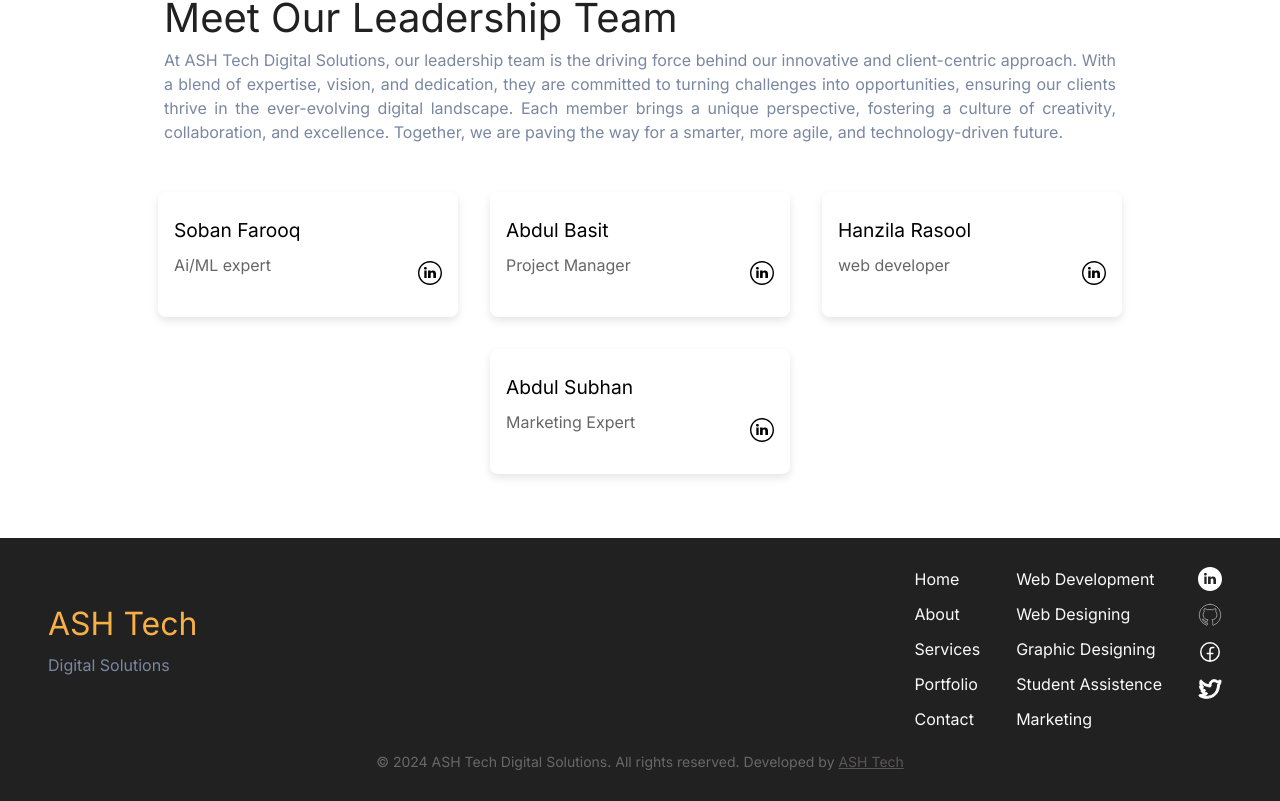
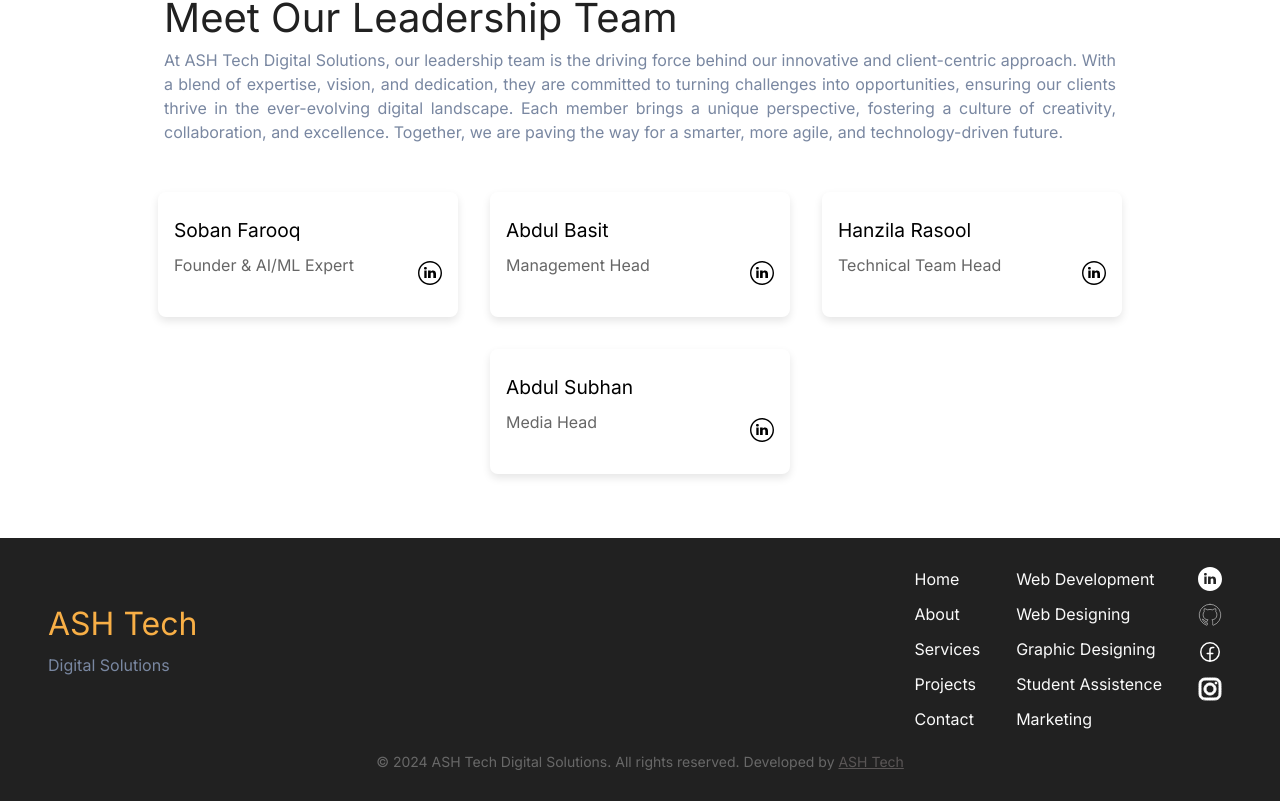
Before and after one commit to hanzilarasool/ashtechdigital, a React (Vite) app: page /about in a window 1280 px wide. Shown: the part 547-1348 px from the top of the page. Built offline with nearby package versions, Linux system fonts and the light colour scheme.

Commit message:
Fixed the contact form container height issue, Updated the roles of team members, Updated the see our work button link, added insta and fb link in footer

```diff
--- a/src/components/Footer/Footer.jsx
+++ b/src/components/Footer/Footer.jsx
@@ -18,7 +18,7 @@ const Footer = () => {
                             <li><Link to="/">Home</Link></li>
                             <li><Link to="/about">About</Link></li>
                             <li><Link to="/services">Services</Link></li>
-                            <li><Link to="/">Portfolio</Link></li>
+                            <li><Link to="/projects">Projects</Link></li>
                             <li><Link to="/contact">Contact</Link></li>
                         </ul>
                     </div>
@@ -37,8 +37,8 @@ const Footer = () => {
                         <ul className='social-links-list'>
                             <li className='social-link'><Link to="https://www.linkedin.com/company/ashtech-digital-solutions/" > <img src="./Footer/linkedin.svg" alt="" /></Link></li>
                             <li className='social-link'><Link to="https://github.com/ashtechdigitalsolutions" > <img src="./Footer/git.svg" alt="" /></Link></li>
-                            <li className='social-link'><Link to="https://web.facebook.com/ashtechdigitalsolutions/" > <img src="./Footer/fb.svg" alt="" /></Link></li>
-                            <li className='social-link'><Link to="/" > <img src="./Footer/x.svg" alt="" /></Link></li>
+                            <li className='social-link'><Link to="https://www.facebook.com/share/1BK9XTFTp3/?mibextid=wwXIfr" > <img src="./Footer/fb.svg" alt="" /></Link></li>
+                            <li className='social-link'><Link to="https://www.instagram.com/ashtechdigitalsolutions?igsh=MXdzeDdkM3YxYWNndQ%3D%3D&utm_source=qr" > <img src="./Footer/ig.svg" alt="" /></Link></li>
                         </ul>
                     </div>
                  </div>
--- a/src/pages/Home.jsx
+++ b/src/pages/Home.jsx
@@ -22,7 +22,7 @@ function Home() {
 </div>
 <div className="homepage-banner-button-wrap">
   <Link to="/contact" className="button-primary">Get Started</Link>
-<Link to="https://github.com/hanzilarasool/" target="_blank" className="button-secondary">See our Work</Link>
+  <Link to="/projects" className="button-secondary">See our Work</Link>
 </div>
 </div>
     </section>
--- a/src/styles/Contact.css
+++ b/src/styles/Contact.css
@@ -7,7 +7,9 @@
     box-shadow: 0 2px 4px rgba(0, 0, 0, 0.1);
     gap: 2rem;
     width: 100%;
-    height: calc(100vh - 80px);
+    height:auto;
+    min-height: calc(100vh - 80px);
+
   }
   /* contact container form submission active */
   .contact-container.active {
--- a/src/teammember.js
+++ b/src/teammember.js
@@ -7,28 +7,28 @@ const teamMembers = [
     id: 1,
     image: sobanimg,
     name: "Soban Farooq",
-    role: "Ai/ML expert",
+    role: "Founder & AI/ML Expert",
     linkedin: "https://www.linkedin.com/in/soban-f-578817287/",
   },
   {
     id: 2,
     image: abdulbasit,
     name: "Abdul Basit",
-    role: "Project Manager",
+    role: "Management Head",
     linkedin: "https://www.linkedin.com/in/abdul-basit-63528b2b0?utm_source=share&utm_campaign=share_via&utm_content=profile&utm_medium=ios_app",
   },
   {
     id: 3,
     image: vision2,
     name: "Hanzila Rasool",
-    role: "web developer",
+    role: "Technical Team Head",
     linkedin: "https://www.linkedin.com/in/mohammadhanzilarasool/",
   },
   {
     id: 4,
     image: subhanimg,
     name: "Abdul Subhan",
-    role: "Marketing Expert",
+    role: "Media Head",
     linkedin: "https://www.linkedin.com/in/subhan-mughal-0877921b1/",
   },
 ];
```
